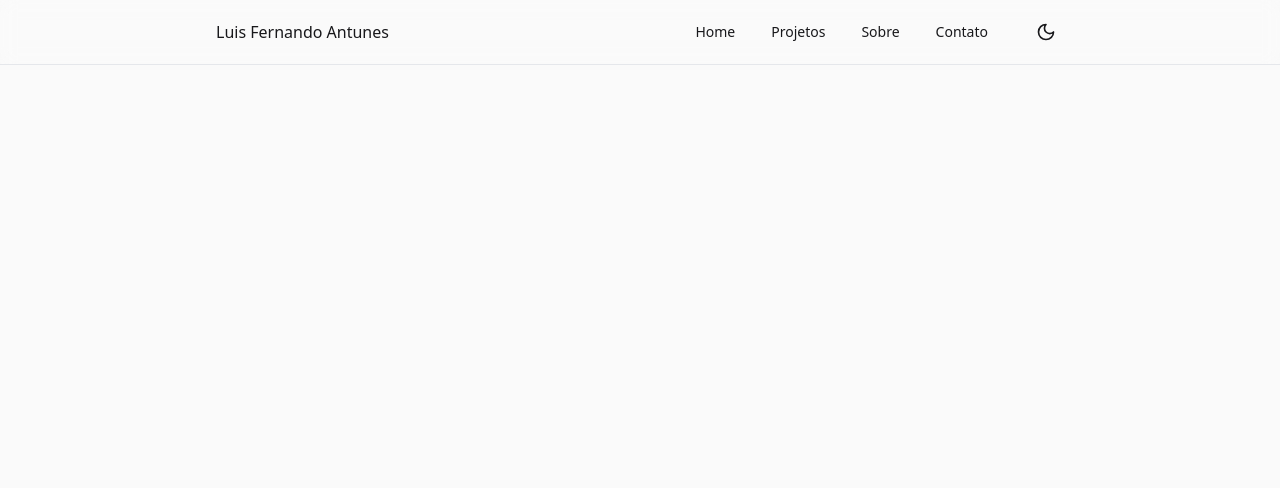
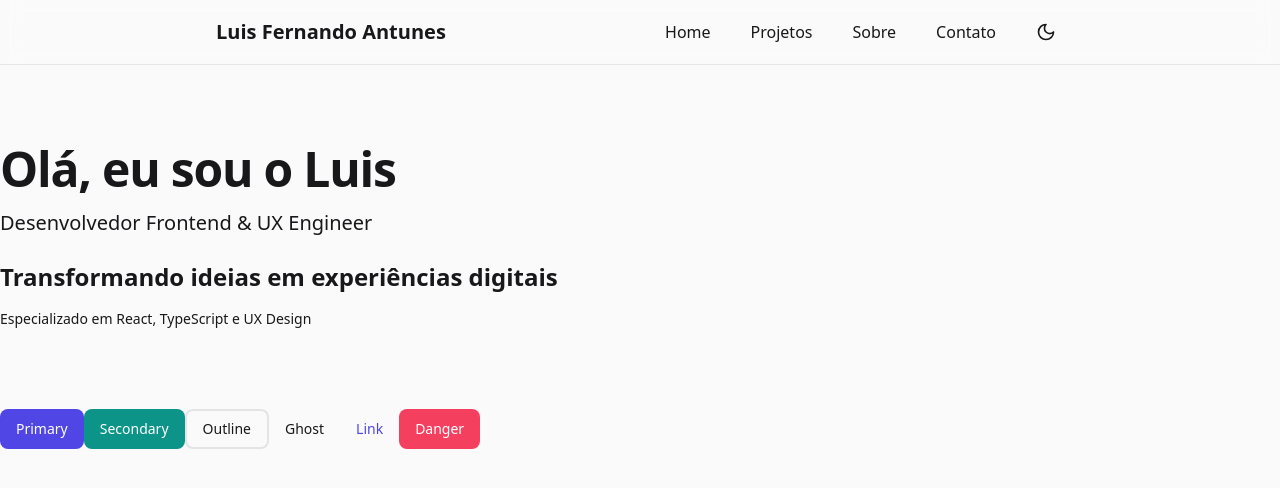
Before and after one commit to antunesluis/homepage, a Next.js app: page / in a window 1280 px wide. Shown: the top 488 px of the page. Built offline with nearby package versions, Linux system fonts and the light colour scheme.

Commit message:
feat(components): refactoring theme and adding base components

```diff
--- a/package.json
+++ b/package.json
@@ -44,6 +44,7 @@
     "@types/react-dom": "^19",
     "@vitejs/plugin-react": "^4.3.4",
     "@vitest/coverage-v8": "^3.0.4",
+    "class-variance-authority": "^0.7.1",
     "clsx": "^2.1.1",
     "eslint": "^9",
     "eslint-config-next": "15.1.6",
--- a/src/app/page.tsx
+++ b/src/app/page.tsx
@@ -1,9 +1,18 @@
 import { Header } from '@/components/layout/Header';
+import { HeroSection } from '@/components/sections/Hero';
+import { Button } from '@/components/ui/Button';
 
 export default function Home() {
   return (
     <>
       <Header />
+      <HeroSection />
+      <Button variant="primary">Primary</Button>
+      <Button variant="secondary">Secondary</Button>
+      <Button variant="outline">Outline</Button>
+      <Button variant="ghost">Ghost</Button>
+      <Button variant="link">Link</Button>
+      <Button variant="danger">Danger</Button>
     </>
   );
 }
--- a/src/components/layout/Header/index.tsx
+++ b/src/components/layout/Header/index.tsx
@@ -4,16 +4,16 @@ import { ThemeToggle } from '@/components/ui/ThemeToggle';
 
 export function Header() {
   return (
-    <header className="sticky top-0 z-50 w-full border-b border-border/40 bg-background/95 backdrop-blur supports-[backdrop-filter]:bg-background/60">
-      <div className="mx-auto max-w-4xl px-6 h-16 flex items-center justify-between">
+    <header className="sticky top-0 z-50 w-full border-b border-border/40 bg-background/95 backdrop-blur supports-[backdrop-filter]:bg-background/80">
+      <div className="mx-auto max-w-4xl px-4 sm:px-6 h-16 flex items-center justify-between">
         <Link
           href="/"
-          className="text-foreground hover:text-foreground/80 transition-colors"
+          className="text-foreground hover:text-foreground/80 transition-colors text-xl font-semibold font-sans"
         >
-          <span className="font-medium">Luis Fernando Antunes</span>
+          Luis Fernando Antunes
         </Link>
 
-        <div className="flex items-center space-x-6">
+        <div className="flex items-center gap-4 sm:gap-6">
           <NavLinks />
           <ThemeToggle />
         </div>
--- a/src/components/layout/NavLinks/index.tsx
+++ b/src/components/layout/NavLinks/index.tsx
@@ -13,13 +13,11 @@ const navigationItems = [
 ];
 
 export function NavLinks() {
-  // // Pega a rota atual
   const pathname = usePathname();
-  // Estado para controlar qual item está com hover
   const [hoveredIndex, setHoveredIndex] = useState<number | null>(null);
 
   return (
-    <nav className="hidden md:flex items-center gap-1">
+    <nav className="hidden md:flex items-center gap-6">
       {navigationItems.map((item, index) => {
         const isActive = pathname === item.href;
 
@@ -28,24 +26,28 @@ export function NavLinks() {
             key={item.href}
             href={item.href}
             className={cn(
-              'px-4 py-2 relative rounded-lg text-sm transition-colors duration-200',
+              'relative inline-flex flex-col items-center px-2 py-2',
+              'text-md transition-colors duration-200',
               'hover:text-foreground/80',
               isActive ? 'text-foreground font-medium' : 'text-foreground/60',
             )}
             onMouseEnter={() => setHoveredIndex(index)}
             onMouseLeave={() => setHoveredIndex(null)}
           >
-            {hoveredIndex === index && (
+            <span className="relative">
+              {item.label}
+              {/* Linha inferior */}
               <span
-                className="absolute inset-0 rounded-lg bg-muted -z-10"
+                className={cn(
+                  'absolute -bottom-1 left-0 w-full h-[2px] bg-primary',
+                  'origin-center transform scale-x-0 transition-all duration-200',
+                  hoveredIndex === index ? 'scale-x-100' : 'scale-x-0',
+                )}
                 style={{
-                  transform: 'translateX(0)',
-                  opacity: 1,
-                  transition: 'all 0.2s ease-in-out',
+                  transitionTimingFunction: 'cubic-bezier(0.4, 0, 0.2, 1)',
                 }}
               />
-            )}
-            {item.label}
+            </span>
           </Link>
         );
       })}
--- /dev/null
+++ b/src/components/sections/Hero/index.tsx
@@ -0,0 +1,23 @@
+import { Typography } from '@/components/ui/Typography';
+
+export function HeroSection() {
+  return (
+    <section className="py-20">
+      <Typography.h1 weight="bold" font="poppins" className="mb-4">
+        Olá, eu sou o Luis
+      </Typography.h1>
+
+      <Typography.lead className="mb-6">
+        Desenvolvedor Frontend & UX Engineer
+      </Typography.lead>
+
+      <Typography.lead weight="semibold" className="text-2xl">
+        Transformando ideias em experiências digitais
+      </Typography.lead>
+
+      <Typography.muted className="mt-4">
+        Especializado em React, TypeScript e UX Design
+      </Typography.muted>
+    </section>
+  );
+}
--- a/src/components/ui/Button/index.tsx
+++ b/src/components/ui/Button/index.tsx
@@ -60,7 +60,7 @@ export const Button = forwardRef<HTMLButtonElement, ButtonProps>(
           baseStyles,
           variantStyles[variant],
           sizeStyles[size],
-          fullWidth && 'w-full',
+          fullWidth ? 'w-full' : '',
           className,
         )}
         {...props}
--- /dev/null
+++ b/src/components/ui/Typography/index.tsx
@@ -0,0 +1,153 @@
+import { forwardRef, HTMLAttributes } from 'react';
+import { cva, type VariantProps } from 'class-variance-authority';
+import { cn } from '@/lib/utils';
+
+const typographyVariants = cva('', {
+  variants: {
+    variant: {
+      h1: 'scroll-m-20 text-4xl font-bold tracking-tight lg:text-5xl',
+      h2: 'scroll-m-20 text-3xl font-semibold tracking-tight first:mt-0',
+      h3: 'scroll-m-20 text-2xl font-semibold tracking-tight',
+      h4: 'scroll-m-20 text-xl font-semibold tracking-tight',
+      h5: 'scroll-m-20 text-lg font-semibold tracking-tight',
+      h6: 'scroll-m-20 text-base font-semibold tracking-tight',
+      p: 'leading-7',
+      lead: 'text-xl text-foreground/80',
+      large: 'text-lg font-semibold',
+      small: 'text-sm font-medium leading-none',
+      muted: 'text-sm text-foreground/60',
+    },
+    weight: {
+      normal: 'font-normal',
+      medium: 'font-medium',
+      semibold: 'font-semibold',
+      bold: 'font-bold',
+    },
+    font: {
+      default: 'font-sans',
+      mono: 'font-mono',
+      poppins: 'font-poppins',
+    },
+    align: {
+      left: 'text-left',
+      center: 'text-center',
+      right: 'text-right',
+    },
+    gradient: {
+      true: 'bg-gradient-to-r from-primary-500 to-secondary-500 bg-clip-text text-transparent',
+    },
+  },
+  defaultVariants: {
+    variant: 'p',
+    weight: 'normal',
+    font: 'default',
+    align: 'left',
+  },
+});
+
+interface TypographyProps
+  extends HTMLAttributes<HTMLHeadingElement | HTMLParagraphElement>,
+    VariantProps<typeof typographyVariants> {
+  as?: string;
+  className?: string;
+  variant?: string;
+  font?: 'default' | 'mono' | 'poppins';
+  align?: string;
+  gradient?: boolean;
+  weight?: string;
+}
+
+// Componente base
+const TypographyBase = forwardRef<HTMLElement, TypographyProps>(
+  (
+    {
+      className,
+      variant,
+      weight,
+      font,
+      align,
+      gradient,
+      as,
+      children,
+      ...props
+    },
+    ref,
+  ) => {
+    const Component = as || (variant?.match(/h[1-6]/) ? variant : 'p');
+
+    return (
+      <Component
+        ref={ref}
+        className={cn(
+          typographyVariants({ variant, weight, font, align, gradient }),
+          className,
+        )}
+        {...props}
+      >
+        {children}
+      </Component>
+    );
+  },
+);
+
+// Criando o componente composto
+const Typography = Object.assign(TypographyBase, {
+  h1: forwardRef<HTMLHeadingElement, Omit<TypographyProps, 'variant' | 'as'>>(
+    (props, ref) => (
+      <TypographyBase ref={ref} variant="h1" as="h1" {...props} />
+    ),
+  ),
+  h2: forwardRef<HTMLHeadingElement, Omit<TypographyProps, 'variant' | 'as'>>(
+    (props, ref) => (
+      <TypographyBase ref={ref} variant="h2" as="h2" {...props} />
+    ),
+  ),
+  h3: forwardRef<HTMLHeadingElement, Omit<TypographyProps, 'variant' | 'as'>>(
+    (props, ref) => (
+      <TypographyBase ref={ref} variant="h3" as="h3" {...props} />
+    ),
+  ),
+  h4: forwardRef<HTMLHeadingElement, Omit<TypographyProps, 'variant' | 'as'>>(
+    (props, ref) => (
+      <TypographyBase ref={ref} variant="h4" as="h4" {...props} />
+    ),
+  ),
+  p: forwardRef<HTMLParagraphElement, Omit<TypographyProps, 'variant' | 'as'>>(
+    (props, ref) => <TypographyBase ref={ref} variant="p" as="p" {...props} />,
+  ),
+  lead: forwardRef<
+    HTMLParagraphElement,
+    Omit<TypographyProps, 'variant' | 'as'>
+  >((props, ref) => (
+    <TypographyBase ref={ref} variant="lead" as="p" {...props} />
+  )),
+  large: forwardRef<HTMLDivElement, Omit<TypographyProps, 'variant' | 'as'>>(
+    (props, ref) => (
+      <TypographyBase ref={ref} variant="large" as="div" {...props} />
+    ),
+  ),
+  small: forwardRef<HTMLSpanElement, Omit<TypographyProps, 'variant' | 'as'>>(
+    (props, ref) => (
+      <TypographyBase ref={ref} variant="small" as="span" {...props} />
+    ),
+  ),
+  muted: forwardRef<
+    HTMLParagraphElement,
+    Omit<TypographyProps, 'variant' | 'as'>
+  >((props, ref) => (
+    <TypographyBase ref={ref} variant="muted" as="p" {...props} />
+  )),
+});
+
+TypographyBase.displayName = 'Typography';
+Typography.h1.displayName = 'Typography.h1';
+Typography.h2.displayName = 'Typography.h2';
+Typography.h3.displayName = 'Typography.h3';
+Typography.h4.displayName = 'Typography.h4';
+Typography.p.displayName = 'Typography.p';
+Typography.lead.displayName = 'Typography.lead';
+Typography.large.displayName = 'Typography.large';
+Typography.small.displayName = 'Typography.small';
+Typography.muted.displayName = 'Typography.muted';
+
+export { Typography, typographyVariants };
--- a/src/styles/globals.css
+++ b/src/styles/globals.css
@@ -33,33 +33,27 @@
 }
 
 .dark {
-  /* Dark theme */
-  --color-background: #09090b;
-  --color-foreground: #fafafa;
+  --color-background: #0f172a; /* Azul escuro mais suave */
+  --color-foreground: #f8fafc; /* Branco leitoso */
 
-  /* Primary colors - adjusted for dark mode */
-  --color-primary: #6366f1;
-  --color-primary-hover: #818cf8;
-  --color-primary-muted: #1e1b4b;
+  --color-primary: #7c3aed; /* Roxo vibrante */
+  --color-primary-hover: #6d28d9; /* Tom mais escuro */
+  --color-primary-muted: #312e81; /* Fundo com contraste */
 
-  /* Secondary colors - adjusted for dark mode */
-  --color-secondary: #14b8a6;
-  --color-secondary-hover: #2dd4bf;
-  --color-secondary-muted: #134e4a;
+  --color-secondary: #0ea5e9; /* Azul ciano */
+  --color-secondary-hover: #0284c7;
+  --color-secondary-muted: #164e63;
 
-  /* Accent colors - adjusted for dark mode */
-  --color-accent: #fb7185;
-  --color-accent-hover: #fda4af;
-  --color-accent-muted: #4c1d24;
+  --color-accent: #ef4444; /* Vermelho vivo */
+  --color-accent-hover: #dc2626;
+  --color-accent-muted: #7f1d1d;
 
-  /* Gray scale - darker variants */
-  --color-muted: #27272a;
-  --color-border: #3f3f46;
-  --color-border-hover: #52525b;
+  --color-muted: #1e293b; /* Tons de slate */
+  --color-border: #334155;
+  --color-border-hover: #475569;
 
-  /* Surface colors for dark mode */
-  --color-surface: #18181b;
-  --color-surface-hover: #27272a;
+  --color-surface: #1e293b; /* Superfície escura */
+  --color-surface-hover: #334155;
 }
 
 body {
@@ -68,3 +62,14 @@ body {
     background-color 0.3s ease-in-out,
     color 0.3s ease-in-out;
 }
+
+.nav-link {
+  transition:
+    color 0.3s ease,
+    transform 0.2s ease;
+}
+
+/* Efeito de "levantamento" sutil no hover */
+.nav-link:hover span:last-child {
+  transform: translateY(-1px);
+}
```
Also changed, not shown: 1 other file (tests, documents, lock files or other folders).
